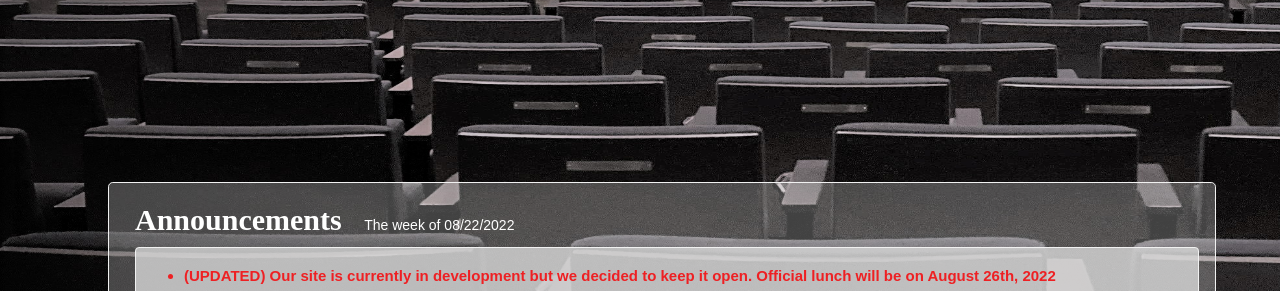
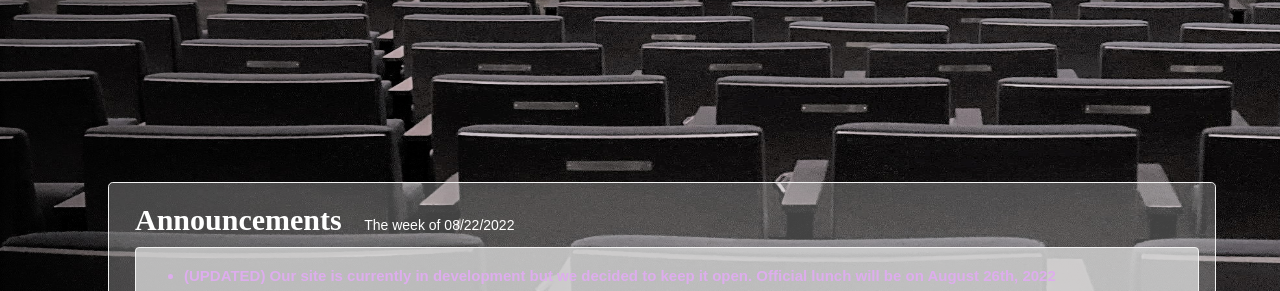
Before and after one commit to 4p0ll0n16/4p0ll0n16.github.io, a plain HTML site: page index.html in a window 1280 px wide. Shown: the part 614-905 px from the top of the page. Drawn offline with Linux system fonts and the light colour scheme.

Commit message:
Update index.html

```diff
--- a/index.html
+++ b/index.html
@@ -32,7 +32,7 @@
 <div class="board">
 <h2 style="color:#ffffff;margin: 20px 0px 10px 10px; font-size: 30px; font-family: bodoni mt;">Announcements &ensp;<span style="color:#ffffff;font-size:14px;font-family:sans-serif;font-weight:normal;">The week of 08/22/2022</span></h2>
     <ul id="announcements">
-	<li style="color: #ee2023;  font-size: 15px; margin: 0px 0px 10px 0px;"><b>(UPDATED) Our site is currently in development but we decided to keep it open. Official lunch will be on August 26th, 2022</b></li>
+	<li style="color: #deadee;  font-size: 15px; margin: 0px 0px 10px 0px;"><b>(UPDATED) Our site is currently in development but we decided to keep it open. Official lunch will be on August 26th, 2022</b></li>
 	<li><b>Show for 2022~2023</b>: &emsp;Musical <i>Becoming Edison</i>&emsp; (subject to change)</i>
     	<li><b>License Status</b>&emsp;&emsp;&ensp;: &emsp;Approved  &emsp;(as of 08/20/2022)		&emsp;&emsp;-pinot</li>
 	<li><b>Club Reg Status </b>&emsp;&ensp;:&emsp; APPROVED  &emsp;&emsp; (as of 08/08/2022)		&emsp;&emsp;-sonny</li>
@@ -220,7 +220,7 @@ function openCity(evt, cityName) {
 	<br>
 	<br>
 	<br>
-	<br><span style="font-size:40px;color:#ee2023;font-family:bodoni mt;font-weight:bold;">WE ARE NOW RECRUITING!!!!!
+	<br><span style="font-size:40px;color:#deadee;font-family:bodoni mt;font-weight:bold;">WE ARE NOW RECRUITING!!!!!
 	<br>JOIN US at the FALL FESTIVAL!!<br>8/27 Sat 1-4PM @ Cooper Park</span>
 	<br><span style="font-size:10px;"></span>
 	<br>
```
